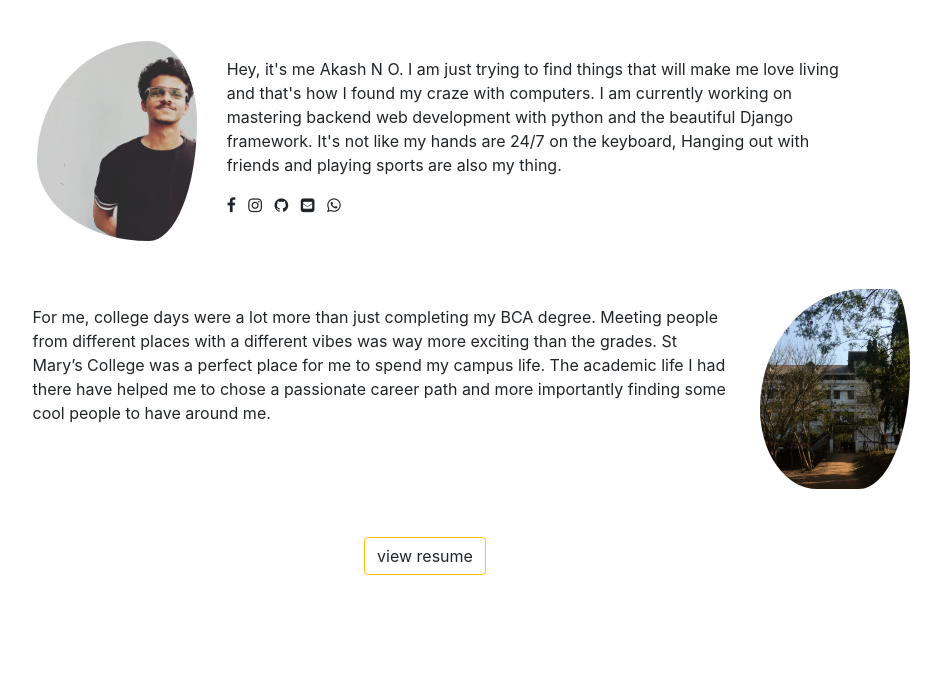
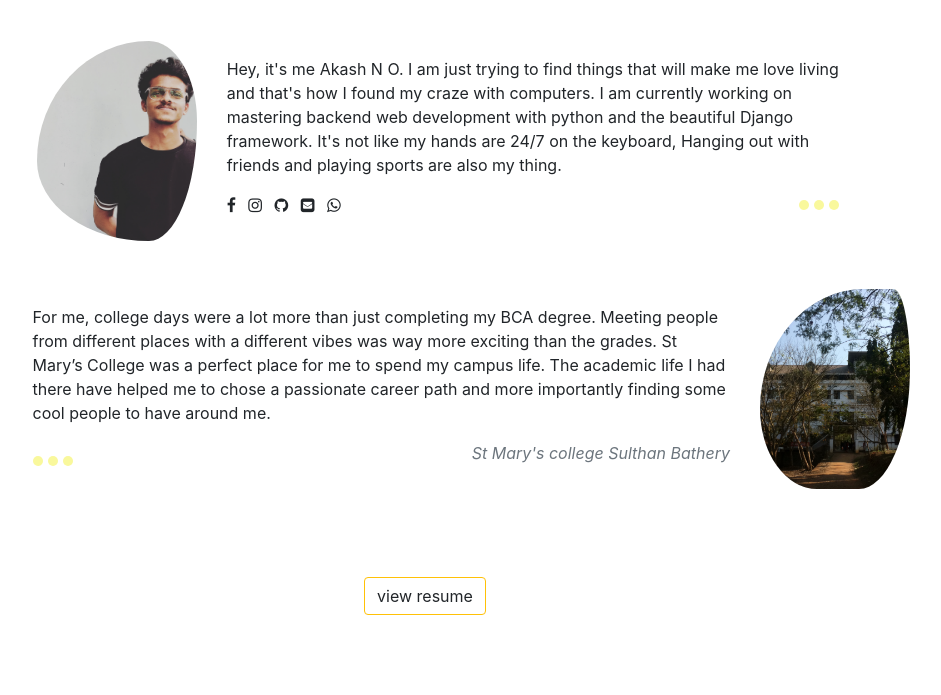
Before and after one commit to Akashno/nocodes-V2, a Django app: page /about/ in a window 1280 px wide. Shown: the part 316-1011 px from the top of the page, without its empty margins (215-1156 px from the left). Before the commit the page ends 891 px from the top, so only its background shows below. Run offline with Django 3.2, Linux system fonts and the light colour scheme; some libraries are stand-ins or nearby versions.

Commit message:
fix about body

```diff
--- a/blog/templates/blog/about.html
+++ b/blog/templates/blog/about.html
@@ -30,14 +30,21 @@
                     living and that's how I found my craze with computers. I am currently working on mastering backend
                     web development with python and the beautiful Django framework. It's not like my hands are 24/7 on
                     the keyboard, Hanging out with friends and playing sports are also my thing.</p>
-                <div >
+                <div class="d-flex align-items-center justify-content-between">
+                    <div>
                     <a class="text-decoration-none text-reset" href="https://www.facebook.com/akash.no.14"><i class="fa fa-facebook mr-2" aria-hidden="true"></i></a>
                     <a class="text-decoration-none text-reset" href="https://www.instagram.com/n.o.akash/"><i class="fa fa-instagram  mr-2" aria-hidden="true"></i></a>
                     <a class="text-decoration-none text-reset" href="https://github.com/Akashno"><i class="fa fa-github mr-2" aria-hidden="true"></i></a>
                     <a class="text-decoration-none text-reset" href = "mailto: abc@example.com"><i class="fa fa-envelope-square mr-2" aria-hidden="true"></i></a>
-                    <a class="text-decoration-none text-reset" href="whatsapp://send?text=hey akash!&phone=+919061936162"><i class="fa fa-whatsapp"
-                                                                                        aria-hidden="true"></i></a>
+                    <a class="text-decoration-none text-reset" href="whatsapp://send?text=hey akash!&phone=+919061936162"><i class="fa fa-whatsapp" aria-hidden="true"></i></a>
+                    </div>
+                    <div class="shape-wrapper d-flex">
+                        <div class="shape1"></div>
+                        <div class="shape1"></div>
+                        <div class="shape1"></div>
+                    </div>
                 </div>
+
             </div>
         </div>
     </div>
@@ -51,7 +58,16 @@
                     people from different places with a different vibes was way more exciting than the grades. St Mary’s College was
                     a perfect place for me to spend my campus life. The academic life I had there have helped me to
                     chose a passionate career path and more importantly finding some cool people to have around me. </p>
+                <div class="d-flex align-items-center justify-content-between">
+                    <div class="shape-wrapper d-flex">
+                        <div class="shape1"></div>
+                        <div class="shape1"></div>
+                        <div class="shape1"></div>
+                    </div>
+                    <p class="text-secondary font-italic">St Mary's college Sulthan Bathery</p>
+                </div>
             </div>
+
         </div>
     </div>
      <div class="container d-flex justify-content-sm-start justify-content-md-center mt-5  ">
```
Also changed, not shown: blog/templates/blog/!social_share.html (+4 -4 lines).
